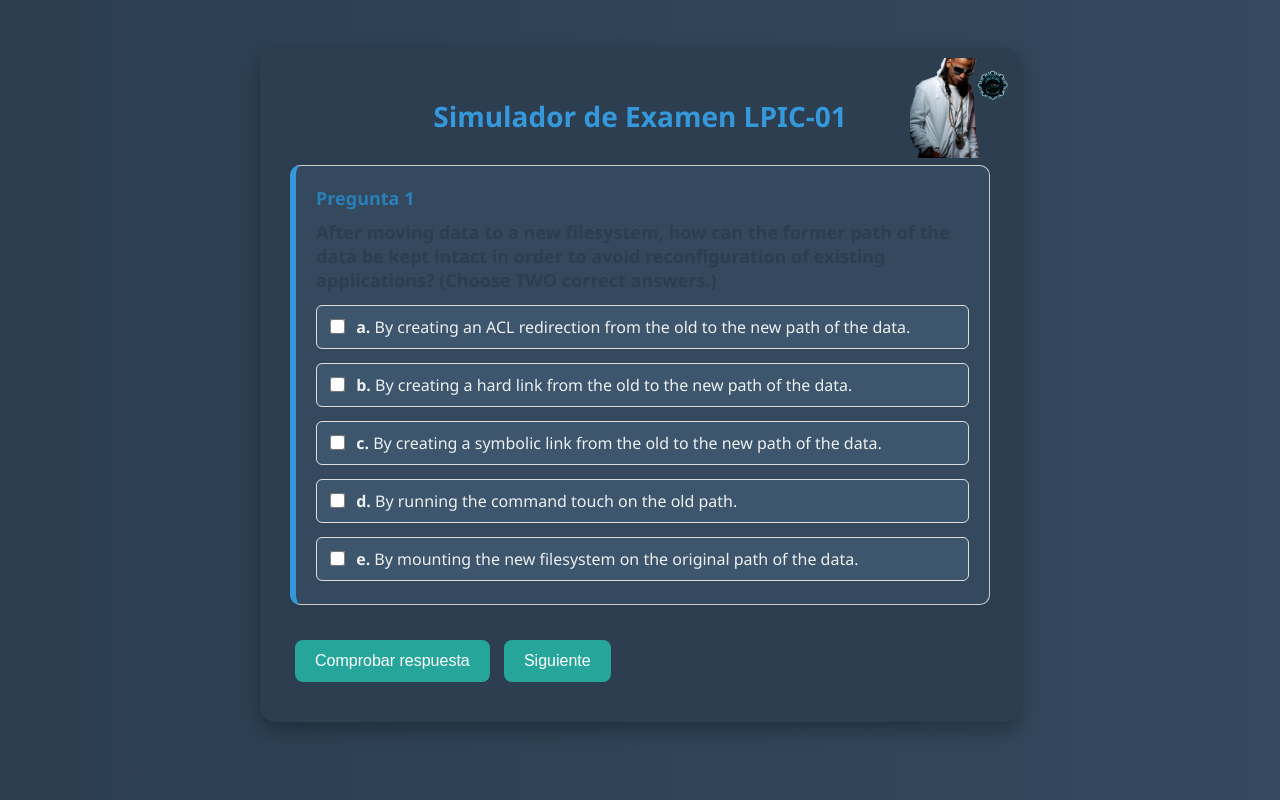
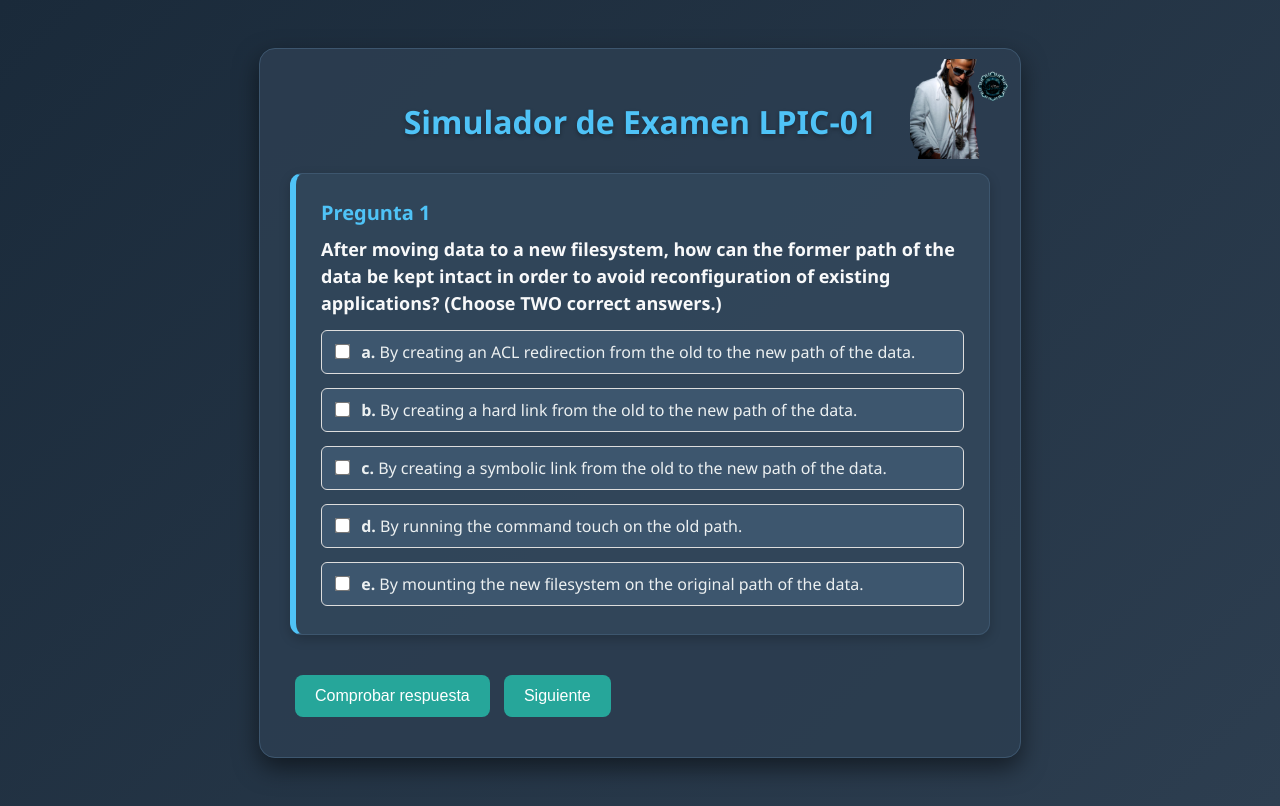
Before and after one commit to CristianSantosGuillen/simuladorexamen-lpic, a plain HTML site: page index.html in a window 1280 px wide. Drawn offline with Linux system fonts and the light colour scheme.

Commit message:
Update style.css

```diff
--- a/style.css
+++ b/style.css
@@ -1,26 +1,27 @@
 body {
   font-family: 'Segoe UI', Tahoma, Geneva, Verdana, sans-serif;
-  background: linear-gradient(to right, #2c3e50, #34495e);
+  background: linear-gradient(135deg, #1a2a3a, #2d3e50);
   padding: 40px;
-  color: #ecf0f1;
+  color: #f8f9fa;
 }
 
 .container {
-  background: #2c3e50;
+  background: rgba(44, 62, 80, 0.9);
   padding: 30px;
   border-radius: 16px;
   max-width: 700px;
   margin: auto;
-  box-shadow: 0 8px 20px rgba(0, 0, 0, 0.3);
+  box-shadow: 0 10px 25px rgba(0, 0, 0, 0.5);
+  border: 1px solid #3d566e;
   transition: all 0.3s ease-in-out;
-  color: #ecf0f1;
 }
 
 h1 {
   text-align: center;
-  font-size: 28px;
+  font-size: 32px;
   margin-bottom: 30px;
-  color: #3498db;
+  color: #4fc3f7;
+  text-shadow: 0 2px 4px rgba(0, 0, 0, 0.3);
 }
 
 .question {
@@ -107,13 +108,14 @@ button:hover {
 }
 
 .question-card {
-  border: 1px solid #ccc;
-  border-left: 6px solid #3498db;
-  padding: 20px;
-  border-radius: 10px;
-  background-color: #34495e;
-  margin-bottom: 25px;
-  box-shadow: 0 2px 8px rgba(0, 0, 0, 0.05);
+  border: 1px solid #3d566e;
+  border-left: 6px solid #4fc3f7;
+  padding: 25px;
+  border-radius: 12px;
+  background: rgba(52, 73, 94, 0.7);
+  margin-bottom: 30px;
+  box-shadow: 0 4px 12px rgba(0, 0, 0, 0.2);
+  transition: transform 0.2s ease, box-shadow 0.2s ease;
 }
 
 .pregunta-header {
@@ -122,15 +124,17 @@ button:hover {
 
 .pregunta-numero {
   font-weight: bold;
-  font-size: 18px;
-  color: #2980b9;
+  font-size: 20px;
+  color: #4fc3f7;
   display: block;
+  margin-bottom: 8px;
 }
 
 .pregunta-texto {
-  font-size: 18px;
-  margin-bottom: 15px;
-  color: #2c3e50;
+  font-size: 20px;
+  margin-bottom: 20px;
+  color: #f8f9fa;
+  line-height: 1.5;
 }
 
 .opciones {
```
